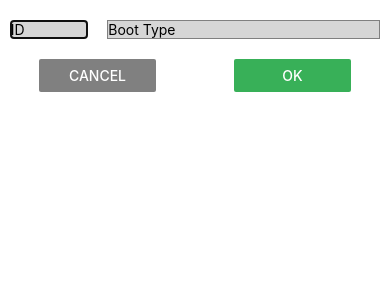
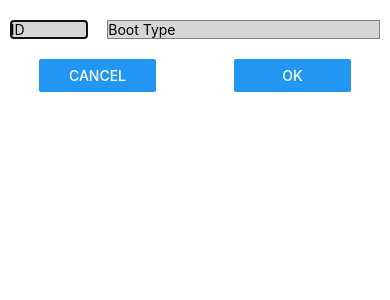
Before and after one commit to Mir4H/ReactNativeTasks, a React Native app in the folder modalTask/: screen / in a window 390 px wide. Both pictures are taken after a click on the button "ADD BOOT". Shown: the top 300 px of the page. Built offline with nearby package versions, Linux system fonts and the light colour scheme.

Commit message:
fixes on modalView

```diff
--- a/modalTask/App.js
+++ b/modalTask/App.js
@@ -1,81 +1,56 @@
 import React, {useState} from 'react';
-import type {Node} from 'react';
-import FormView from './components/AddBoot';
 import {
-  Button,
-  FlatList,
-  Modal,
   StyleSheet,
   Text,
+  View,
   TextInput,
-  View,
+  Button,
   ScrollView,
   TouchableOpacity,
   Alert,
 } from 'react-native';
+import AddBoot from './components/AddBoot';
 
 const App = () => {
-  const [visibility, setVisibility] = useState(false);
-  const [bootID, setBootID] = useState();
-  const [bootType, setBootType] = useState();
-  const [listOfBoots, addBoot] = useState([]);
+  const [listOfBoots, addBootList] = useState([]);
+  const [modalVisible, setModalVisible] = useState(false);
 
-  const idInputHandler = enteredText => {
-    setBootID(enteredText);
+  const addBootToList = (id, type) => {
+    if (id.trim().length>0 && type.trim().length>0) {
+      addBootList(listOfBoots => [...listOfBoots, {id: id.trim(), type: type.trim()}]);
+      setModalVisible(false);
+    } else {
+      Alert.alert("No boot added!", "One or both fields were empty.")
     }
-  const typeInputHandler = enteredNumb => {
-    setBootType(enteredNumb);
-  }
-  const addBootToList=()=>{
-    if (bootID.trim().length>0 && bootType.trim().length>0) {
-      addBoot(listOfBoots=>[...listOfBoots, {idBoot:bootID.trim(), typeBoot:bootType.trim()}]);
-      setBootType('');
-      setBootID('');
-      setVisibility(false);
-    } else {
-      Alert.alert("Boot not added!","One or both fields were empty.");
-    }
-  }
+  };
 
-  const keyHandler=(item, index)=>{
-    return index.toString();
-  }
-
-  const showInputView=()=>{
-    setVisibility(true);
-  }
-
-  const cancelBoot=()=>{
-    setBootType('');
-    setBootID('');
-    setVisibility(false);
-  }
-  const deleteItem = removeId => {
-    addBoot(listOfBoots => listOfBoots.filter((boot, index) => index != removeId));
+  const deleteBoot = removeId => {
+    addBootList(listOfBoots =>
+      listOfBoots.filter((boot, index) => index != removeId),
+    );
+  };
+  const showInputModal = () => {
+    setModalVisible(true);
   };
 
   return (
     <View style={styles.container}>
-      <Modal visible={visibility} animationType="fade">
-        <FormView bootID={bootID} bootType={bootType} idInput={idInputHandler} typeInput={typeInputHandler} cancel={cancelBoot} add={addBootToList}/>
-      </Modal>
-      <View style={styles.listStyle}>
+      <AddBoot visibility={modalVisible} changeVisibility={setModalVisible} bootDataHandler={addBootToList} />
       <View style={styles.buttonSt}>
-        <Button color="#38b058" title='Add boot' onPress={showInputView} />
+        <Button onPress={showInputModal} title="Add boot" />
       </View>
       <Text style={{fontSize: 20}}>List of Boots</Text>
       <ScrollView style={styles.scrollviewstyle}>
         {listOfBoots.map((item, index) => (
-          <TouchableOpacity key={index} onLongPress={()=>deleteItem(index)}>
+          <TouchableOpacity key={index} onLongPress={() => deleteBoot(index)}>
             <View style={styles.listText}>
-            <Text style={{ fontSize: 17 }}>
-            {item.idBoot}: {item.typeBoot}
+              <Text style={{fontSize: 17}}>
+                {item.id}: {item.type}
               </Text>
             </View>
           </TouchableOpacity>
         ))}
       </ScrollView>
-      </View>
     </View>
   );
 };
@@ -84,16 +59,10 @@ const styles = StyleSheet.create({
   container: {
     flex: 1,
     alignItems: 'center',
-    justifyContent: 'center',
-    width:"100%",
   },
   buttonSt: {
     width: '80%',
     margin: 20,
-  },
-  titleText: {
-    marginTop: 5,
-    alignItems: 'center',
   },
   listText: {
     marginTop: 5,
@@ -103,19 +72,9 @@ const styles = StyleSheet.create({
     backgroundColor: 'white',
     padding: 2,
   },
-  scrollviewstyle:{
-    width:'80%',
-    backgroundColor:'#BEBEBE',
-  },
-  listStyle:{
-    flex:8,
-    alignItems:'center',
-    justifyContent:'space-around',
-    backgroundColor:"#eee",
-    borderColor:"black",
-    borderWidth:2,
-    width:"100%",
-
+  scrollviewstyle: {
+    width: '80%',
+    backgroundColor: '#BEBEBE',
   },
 });
 
--- a/modalTask/components/AddBoot.js
+++ b/modalTask/components/AddBoot.js
@@ -1,38 +1,55 @@
+import React, {useState} from 'react';
+import {Text, Modal, View, TextInput, Button, StyleSheet} from 'react-native';
 
-import React from 'react';
-import { Button, StyleSheet, Text, TextInput, View} from 'react-native';
+const AddBoot = (props) => {
+    const [bootID, setBootID] = useState('');
+    const [bootType, setBootType] = useState('');
 
-const FormView=(props)=>{
+    const idInputHandler = (enteredText) => {
+        setBootID(enteredText);
+      }
+
+    const typeInputHandler = (enteredNumb) => {
+        setBootType(enteredNumb);
+      }
+    const cancelBoot=()=>{
+        setBootType('');
+        setBootID('');
+        props.changeVisibility(false);
+      }
+
     return(
+        <Modal visible={props.visibility}>
           <View style={styles.mainform}>
             <View style={styles.formstyle}>
             <TextInput
-              style={styles.textinput}
+              style={styles.idinput}
               maxLength={4}
-              value={props.bootID}
+              value={bootID}
+              onChangeText={idInputHandler}
               placeholder="ID"
-              keyboardType="numeric"
-              onChangeText={props.idInput}
             />
             <TextInput
-              style={styles.textinput2}
+              style={styles.typeinput}
               maxLength={30}
-              value={props.bootType}
+              value={bootType}
+              onChangeText={typeInputHandler}
               placeholder="Boot Type"
-              onChangeText={props.typeInput}
             />
+          </View>
           </View>
           <View style={styles.formstyle}>
             <View style={styles.buttonstyle}>
-              <Button color="gray" title="Cancel" onPress={props.cancel} />
+              <Button title="Cancel" onPress={cancelBoot} />
             </View>
             <View style={styles.buttonstyle}>
-              <Button color="#38b058" title="OK" onPress={props.add} />
+              <Button title="OK" onPress={()=>props.bootDataHandler(bootID, bootType)} />
             </View>
           </View>
-        </View>
+        </Modal>
       );
-}
+    };
+
 const styles = StyleSheet.create({
     mainform: {
         alignItems: 'flex-start',
@@ -40,7 +57,7 @@ mainform: {
         flexDirection: 'column',
         justifyContent: 'space-around',
       },
-  textinput: {
+    idinput: {
         backgroundColor: '#d6d6d6',
         width: '20%',
         borderColor: 'gray',
@@ -48,7 +65,7 @@ mainform: {
         marginTop: 20,
         marginBottom: 10,
       },
-  textinput2: {
+    typeinput: {
         backgroundColor: '#d6d6d6',
         width: '70%',
         borderColor: 'gray',
@@ -66,4 +83,5 @@ mainform: {
         width: '30%',
       },
   });
-export default FormView;
+
+  export default AddBoot;
```
Lines whose indentation alone changed are shown as unchanged.
